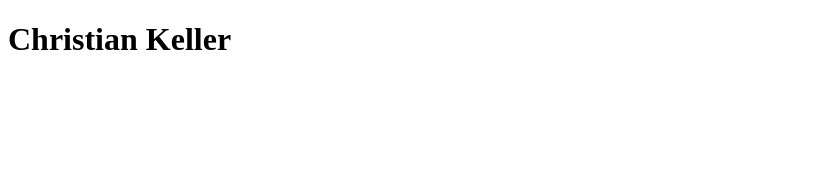
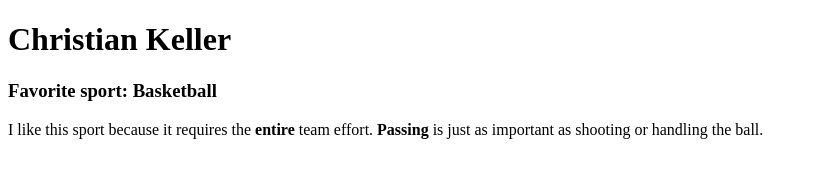
Before and after one commit to 44-563-Web-Apps-S23/44563-webapps-assignment-3-christiank3ll3r, a plain HTML site: page index.html in a window 1280 px wide. Shown: the whole page, without its empty margins (0-813 px from the left). Drawn offline with Linux system fonts and the light colour scheme.

Commit message:
Adding content about my favorite sport
Screenshot 3

```diff
--- a/index.html
+++ b/index.html
@@ -7,5 +7,9 @@
 
 <h1>Christian Keller</h1>
 
+<h3> Favorite sport: Basketball </h3>
+
+<p> I like this sport because it requires the <b>entire</b> team effort.  <b>Passing</b> is just as important as shooting or handling the ball. </p>
+
 </body>
 </html>
```
